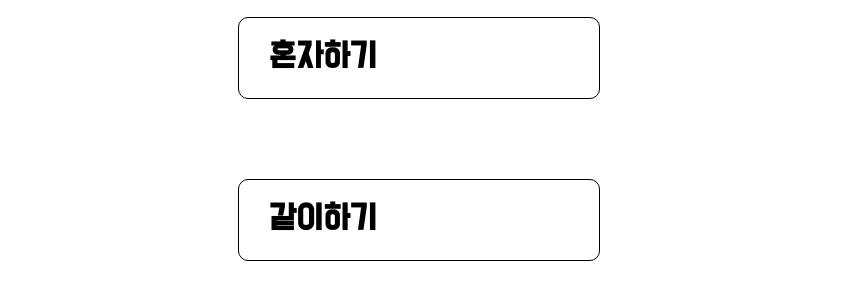
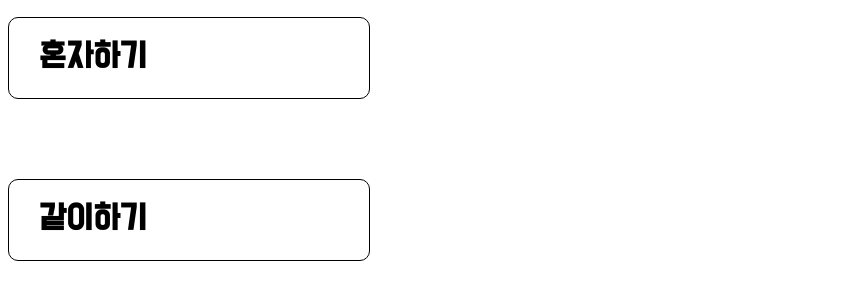
Before and after one commit to candy127/reallyfigurequiz, a plain HTML site: page index.html in a window 1280 px wide. Shown: the part 129-428 px from the top of the page, without its empty margins (0-842 px from the left). Drawn offline with Linux system fonts and the light colour scheme; a web font is replaced by a local one.

Commit message:
first commit

```diff
--- a/css/maincss.css
+++ b/css/maincss.css
@@ -35,7 +35,7 @@
             font-size:28px;
             font-weight:700;
             border:1px solid black;
-            margin-left: 230px;
+
             margin-bottom: 80px;
 }
 #title{
```
